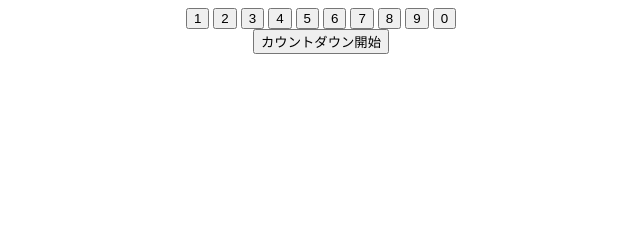
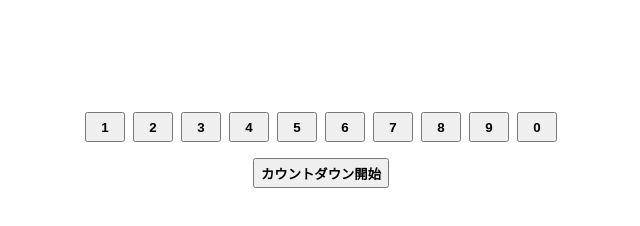
Before and after one commit to Prossell-tech/ccf2023-3days-example, a website: page timer/index.html in a window 1280 px wide. Shown: the whole page, without its empty margins (327-967 px from the left). Drawn offline with Linux system fonts and the light colour scheme.

Commit message:
fix timer design

```diff
--- a/timer/index.html
+++ b/timer/index.html
@@ -1,15 +1,15 @@
 <!DOCTYPE html>
 <html lang="ja">
   <head>
-    <meta charset="UTF-8">
+    <meta charset="UTF-8" />
     <title>タイマー</title>
-    <link rel="stylesheet" type="text/css" href="styles/index.css">
+    <link rel="stylesheet" type="text/css" href="styles/index.css" />
   </head>
   <body>
     <div class="flex column center" style="width: 100vw">
       <script src="scripts/index.js"></script>
       <div class="flex center column">
-        <div >
+        <div class="button-container">
           <button onclick="timer.button1to9(1)">1</button>
           <button onclick="timer.button1to9(2)">2</button>
           <button onclick="timer.button1to9(3)">3</button>
@@ -21,9 +21,11 @@
           <button onclick="timer.button1to9(9)">9</button>
           <button onclick="timer.button0()">0</button>
         </div>
-        <button onclick="timer.buttonStart()">カウントダウン開始</button>
+        <button class="start" onclick="timer.buttonStart()">
+          カウントダウン開始
+        </button>
+      </div>
       <p id="indicator"></p>
-    </div>
     </div>
   </body>
 </html>
--- a/timer/styles/index.css
+++ b/timer/styles/index.css
@@ -1,5 +1,6 @@
 div.flex {
   display: flex;
+  margin-top: 3rem;
 }
 
 div.center {
@@ -14,6 +15,22 @@ div.column {
 }
 
 div.button-container {
-    display: grid;
-    grid-template-columns: 50px 50px 50px;
+  display: flex;
+  gap: 0.5rem;
+  justify-content: space-between;
+  margin-top: 1rem;
 }
+
+button {
+  min-width: 40px;
+  min-height: 30px;
+  font-weight: bold;
+}
+
+.start {
+  margin-top: 1rem;
+}
+
+#indicator {
+  font-size: 2rem;
+}
```
Also changed, not shown: readme.md. Lines whose indentation alone changed are shown as unchanged.
